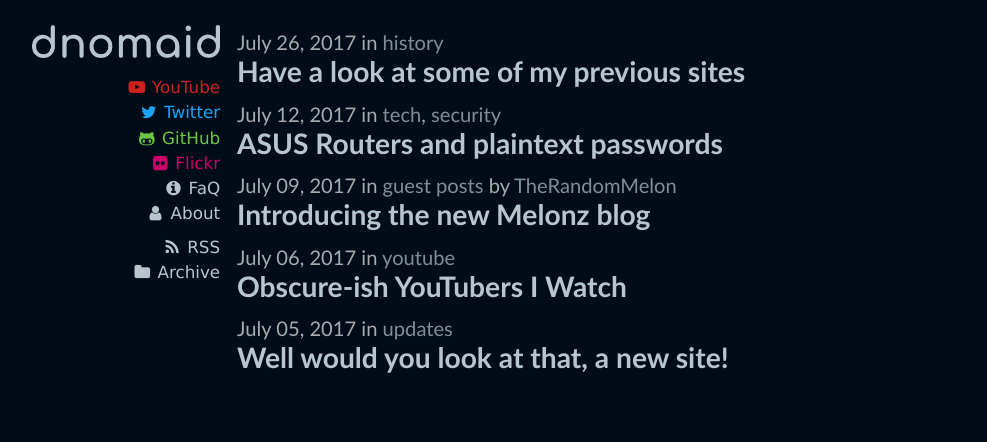
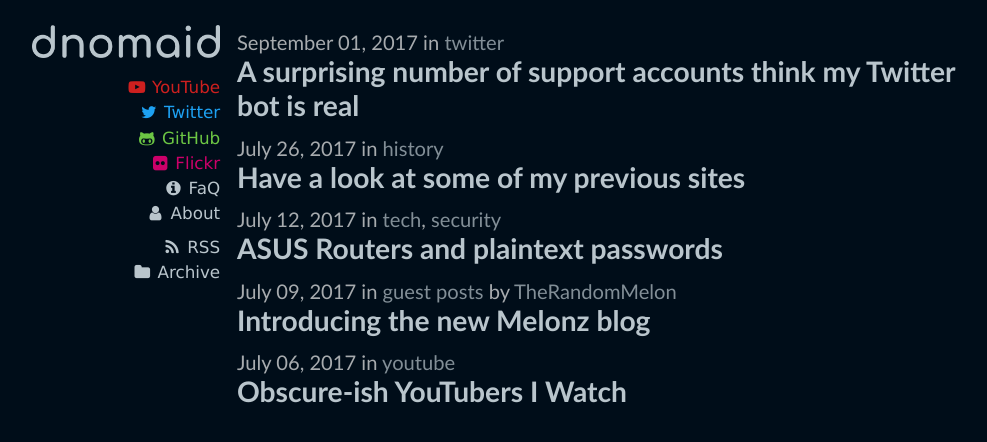
Before and after one commit to tomfishemoji/tomfishemoji.github.io, a Jekyll site: the page built from index.html, in a window 1280 px wide. Shown: the top 442 px of the page, without its empty margins (151-1138 px from the left). Built offline with Jekyll 4.4.1, drawn with Linux system fonts in a browser that asks for light colours.

Commit message:
New post

```diff
--- a/_includes/head.html
+++ b/_includes/head.html
@@ -26,6 +26,7 @@
     <meta name="twitter:title" content="{{ page.title | escape }}" />
     <meta name="twitter:description" content="{% if page.description %}{{ page.description | escape }}{% else %}{{ page.title | escape }}{% endif %}" />
     <meta name="twitter:image" content="https://dnomaid.co.uk/img/fish_large.png" />{% endif %}
+    <meta name="twitter:dnt" content="on">
     <!-- CSS, Icons & Everything Else -->
     <link href="/css/main.css" rel="stylesheet">{% if page.extrahead %}{{ page.extrahead }}{% endif %}
     <link rel="shortcut icon" href="/favicon.ico">
--- /dev/null
+++ b/_posts/2017-09-01-dnomaidBot.md
@@ -0,0 +1,10 @@
+---
+layout: post
+title: A surprising number of support accounts think my Twitter bot is real
+category: twitter
+image: profile.png
+---
+
+<div style="max-width: 40em !important; margin: 0 auto;">
+<a class="twitter-moment" href="https://twitter.com/i/moments/903732853338460160">A surprising number of support accounts think my Twitter bot is real</a> <script async src="//platform.twitter.com/widgets.js" charset="utf-8"></script>
+</div>
```
Also changed, not shown: img/posts/A surprising number of support accounts think my Twitter bot is real/profile.png (added).
